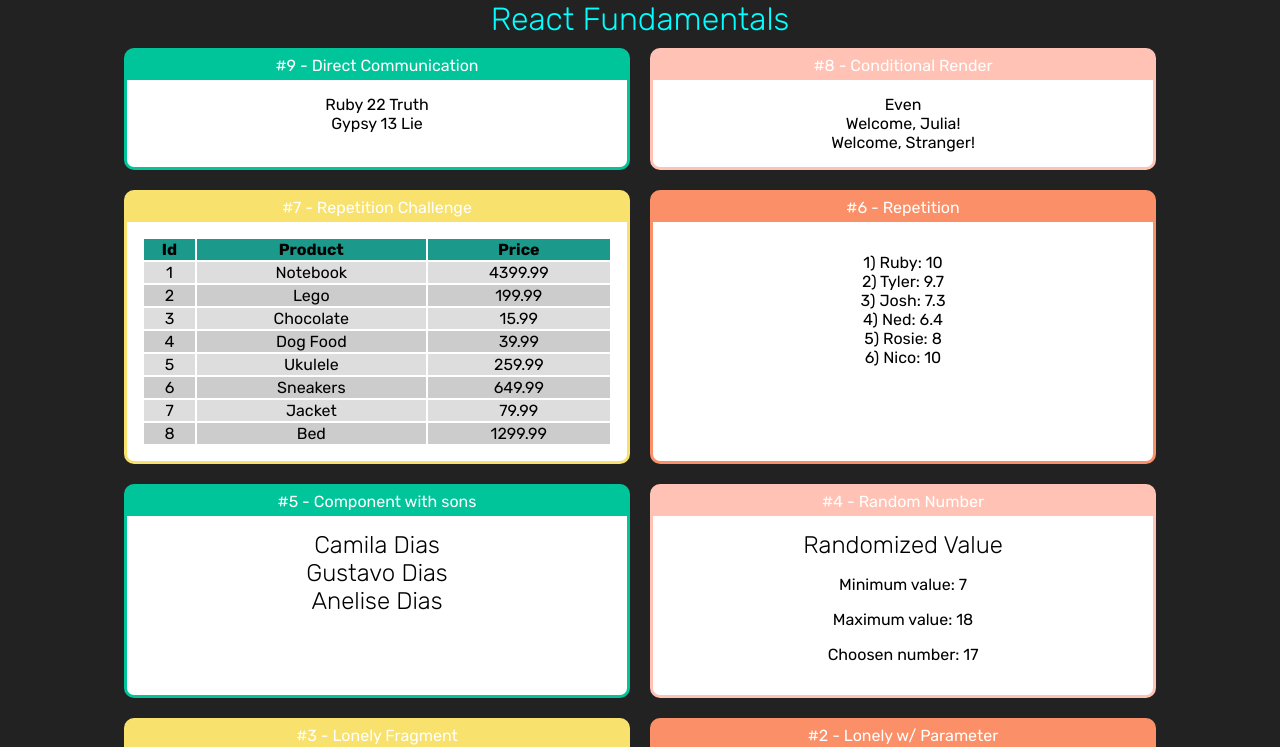
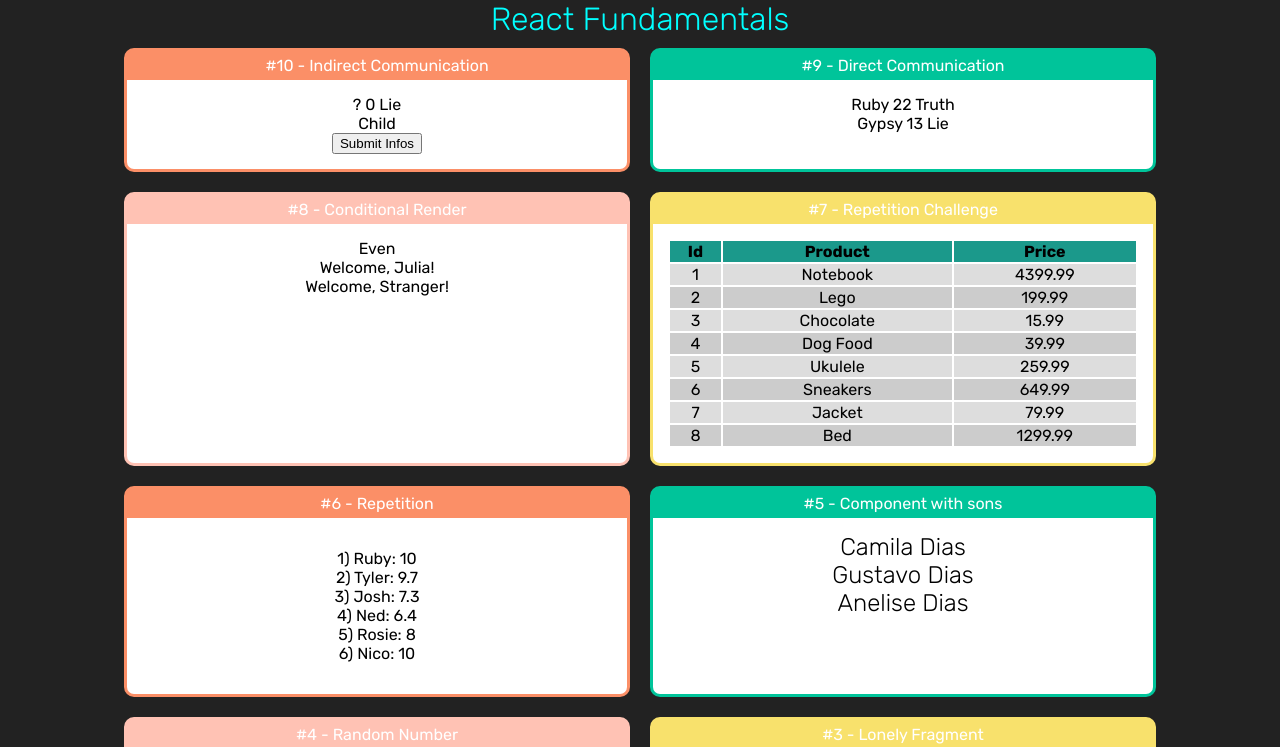
Before and after one commit to charmingruby/react-fundamentals, a React (Create React App) app in the folder react-fundamentals/: page / in a window 1280 px wide. Shown: the top 747 px of the page. Built offline with nearby package versions, Linux system fonts and the light colour scheme.

Commit message:
indirect com

```diff
--- a/react-fundamentals/src/App.jsx
+++ b/react-fundamentals/src/App.jsx
@@ -14,12 +14,17 @@ import ProductsList from './components/repetition/ProductsList'
 import OddOrEven from './components/conditional/OddOrEven'
 import UserInfo from './components/conditional/UserInfo'
 import DirectParent from './components/communication/DirectParent'
+import IndirectParent from './components/communication/IndirectParent'
 
 export default () =>
-    <div class="App">
+    <div className="App">
         <h1>React Fundamentals</h1>
 
         <div className="Cards">
+
+            <Card title="#10 - Indirect Communication" color="#FB8F67">
+                <IndirectParent></IndirectParent>
+            </Card>
 
             <Card title="#9 - Direct Communication" color="#00C49A">
                 <DirectParent></DirectParent>
--- a/react-fundamentals/src/components/basic/Lonely.jsx
+++ b/react-fundamentals/src/components/basic/Lonely.jsx
@@ -2,7 +2,7 @@ import React from "react"
 
 export default function Lonely() {
     return (
-        <div class="lonely-content">
+        <div className="lonely-content">
             <h2>Lonely Component !</h2>
             <p>My first component that i have made alone.</p>
         </div>
--- a/react-fundamentals/src/components/basic/LonelyWithParameter.jsx
+++ b/react-fundamentals/src/components/basic/LonelyWithParameter.jsx
@@ -1,7 +1,6 @@
 import React from 'react'
 
 export default function LonelyWParam(props) {
-    console.log(props)
     return(
         <div>
             <h2> { props.title } </h2>
--- /dev/null
+++ b/react-fundamentals/src/components/communication/IndirectChild.jsx
@@ -0,0 +1,16 @@
+import React from 'react'
+
+export default props => {
+    const cb = props.click
+    return (
+        <div>
+            <div>
+                Child
+            </div>
+
+            <button onClick={e => cb('Snow', 53, true)}>
+                Submit Infos
+            </button>
+        </div>
+    )
+}
--- /dev/null
+++ b/react-fundamentals/src/components/communication/IndirectParent.jsx
@@ -0,0 +1,27 @@
+import React from 'react'
+import IndirectChild from './IndirectChild'
+
+export default props => {
+
+    let name = '?'
+    let age = 0
+    let nerd = false
+
+    function getInfo(nameParam, ageParam, nerdParam) {
+        name = nameParam
+        age = ageParam
+        nerd = nerdParam
+        console.log(name, age, nerd)
+    }
+    return (
+        <div>
+            <div>
+                <span>{name} </span>
+                <span>{age} </span>
+                <span>{nerd ? 'Truth' : 'Lie'}</span>
+            </div>
+
+            <IndirectChild click={getInfo}></IndirectChild>
+        </div>
+    )
+}
```
